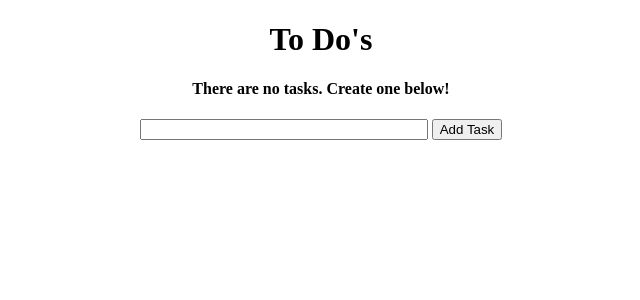
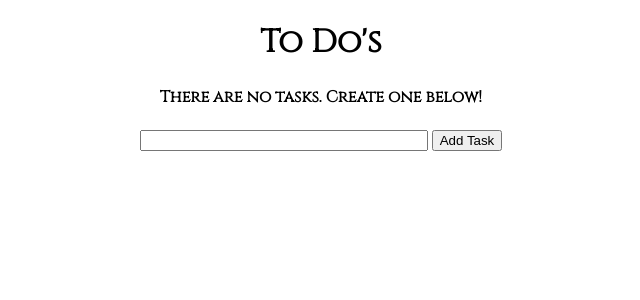
Before and after one commit to BinarySteve/taskapp, a Flask app: page / in a window 1280 px wide. Shown: the top 300 px of the page, without its empty margins (319-959 px from the left). Run offline with Flask 2, Linux system fonts and the light colour scheme; data that the repository does not hold is empty.

Commit message:
Update main.css

```diff
--- a/static/css/main.css
+++ b/static/css/main.css
@@ -8,7 +8,7 @@ body, html {
 .content {
     margin: 0 auto;
     width: 400px;
-    font-family: “Cinzel”;
+    font-family: Cinzel;
 }
 
 table, td, th {
```
